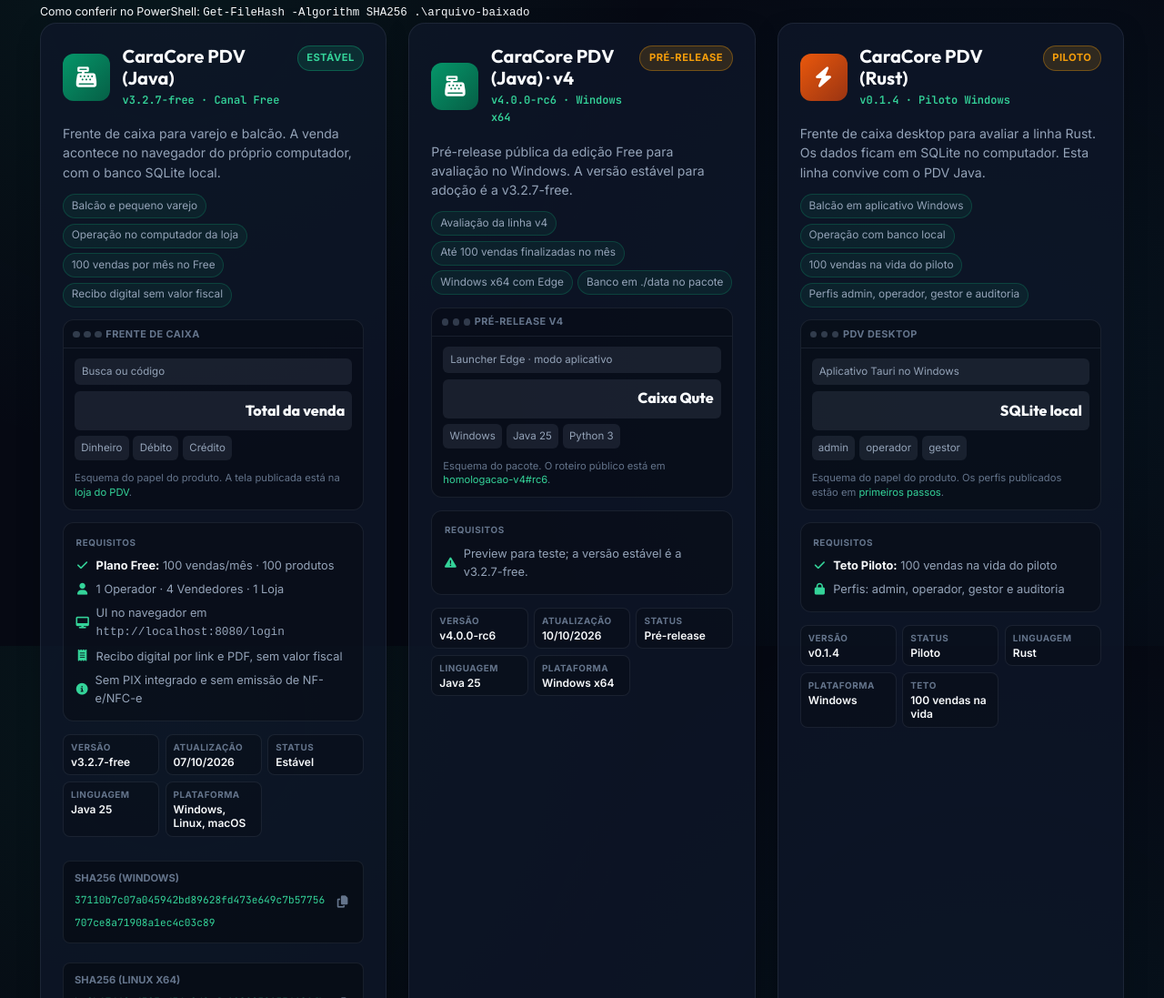
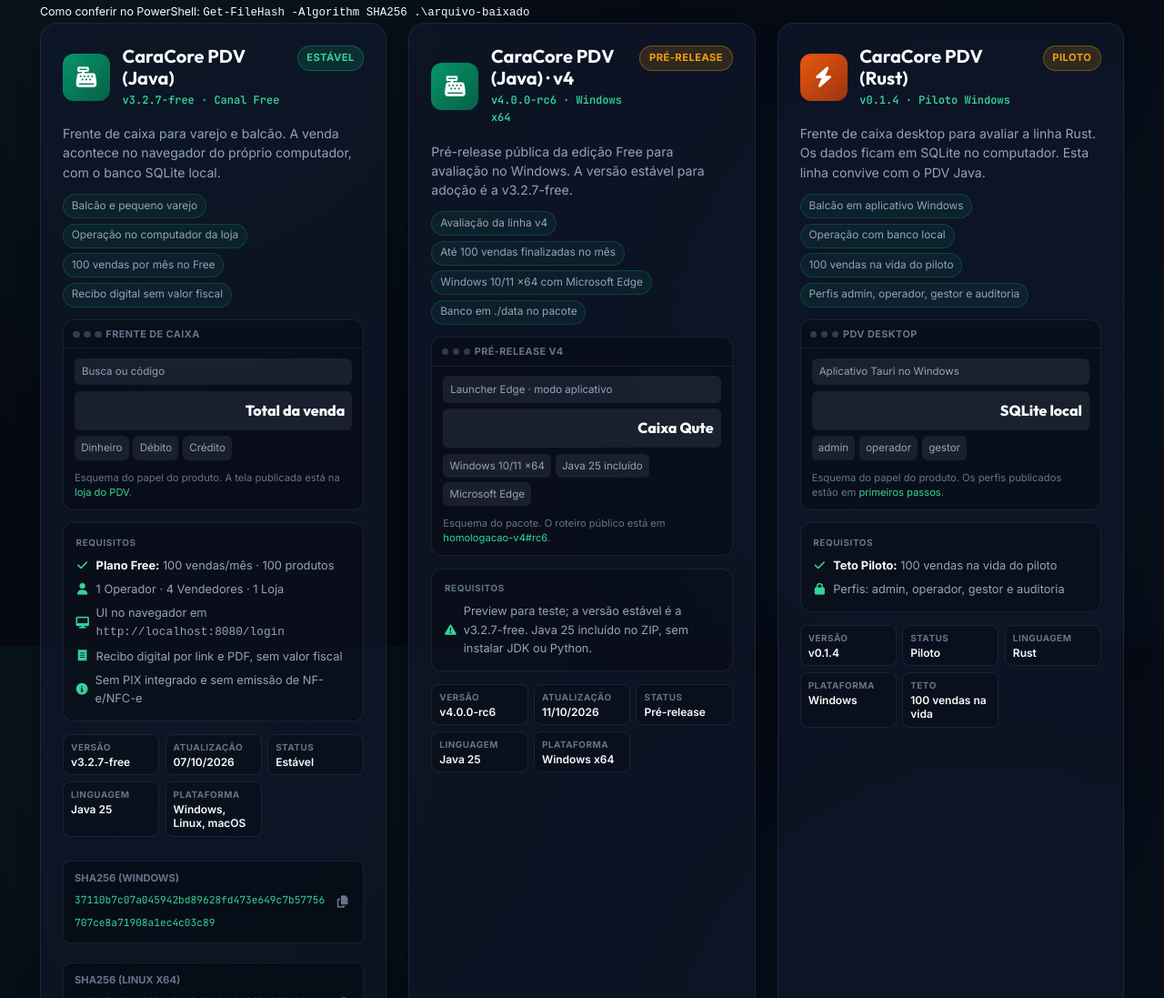
Before and after one commit to chmulato/caracore-loja, a plain HTML site: page docs/download.html in a window 1280 px wide. Shown: the part 890-1987 px from the top of the page at 91% size. Drawn offline with Linux system fonts and the light colour scheme.

Commit message:
feat: add technical download catalog and documentation for Caracore PDV release changes

```diff
--- a/docs/download.html
+++ b/docs/download.html
@@ -262,7 +262,7 @@
         <ul class="use-case">
           <li>Avaliação da linha v4</li>
           <li>Até 100 vendas finalizadas no mês</li>
-          <li>Windows x64 com Edge</li>
+          <li>Windows 10/11 x64 com Microsoft Edge</li>
           <li>Banco em ./data no pacote</li>
         </ul>
         <figure class="screen-schema">
@@ -270,20 +270,20 @@
           <div class="schema-body" aria-hidden="true">
             <div class="schema-line">Launcher Edge · modo aplicativo</div>
             <div class="schema-total">Caixa Qute</div>
-            <div class="schema-pills"><span>Windows</span><span>Java 25</span><span>Python 3</span></div>
+            <div class="schema-pills"><span>Windows 10/11 x64</span><span>Java 25 incluído</span><span>Microsoft Edge</span></div>
           </div>
           <figcaption>Esquema do pacote. O roteiro público está em <a href="https://pdv.caracore.com.br/homologacao-v4.html#rc6" target="_blank" rel="noopener">homologacao-v4#rc6</a>.</figcaption>
         </figure>
         <dl class="trust-metrics">
           <div><dt>Versão</dt><dd>v4.0.0-rc6</dd></div>
-          <div><dt>Atualização</dt><dd>10/10/2026</dd></div>
+          <div><dt>Atualização</dt><dd>11/10/2026</dd></div>
           <div><dt>Status</dt><dd>Pré-release</dd></div>
           <div><dt>Linguagem</dt><dd>Java 25</dd></div>
           <div><dt>Plataforma</dt><dd>Windows x64</dd></div>
         </dl>
 
         <div class="specs-box">
-          <div class="spec-line"><i class="fas fa-triangle-exclamation"></i> <span>Preview para teste; a versão estável é a v3.2.7-free.</span></div>
+          <div class="spec-line"><i class="fas fa-triangle-exclamation"></i> <span>Preview para teste; a versão estável é a v3.2.7-free. Java 25 incluído no ZIP, sem instalar JDK ou Python.</span></div>
         </div>
 
         <div class="card-actions">
```
Also changed, not shown: docs/roadmap.html (+4 -4 lines), 2 other files.
